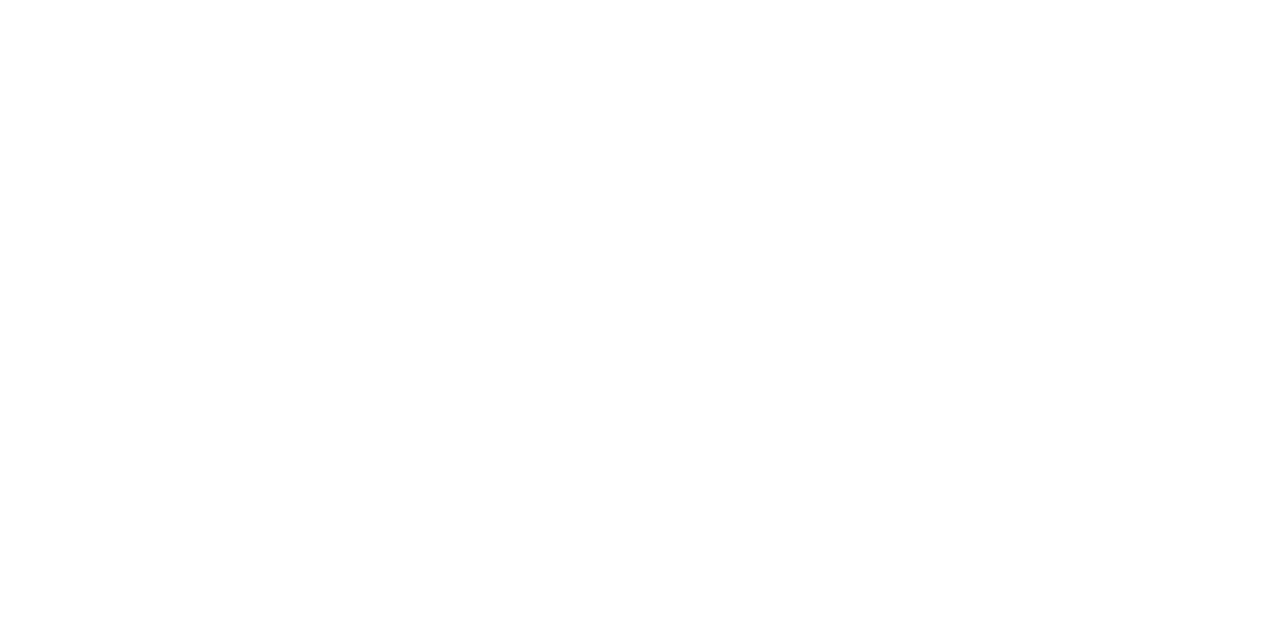
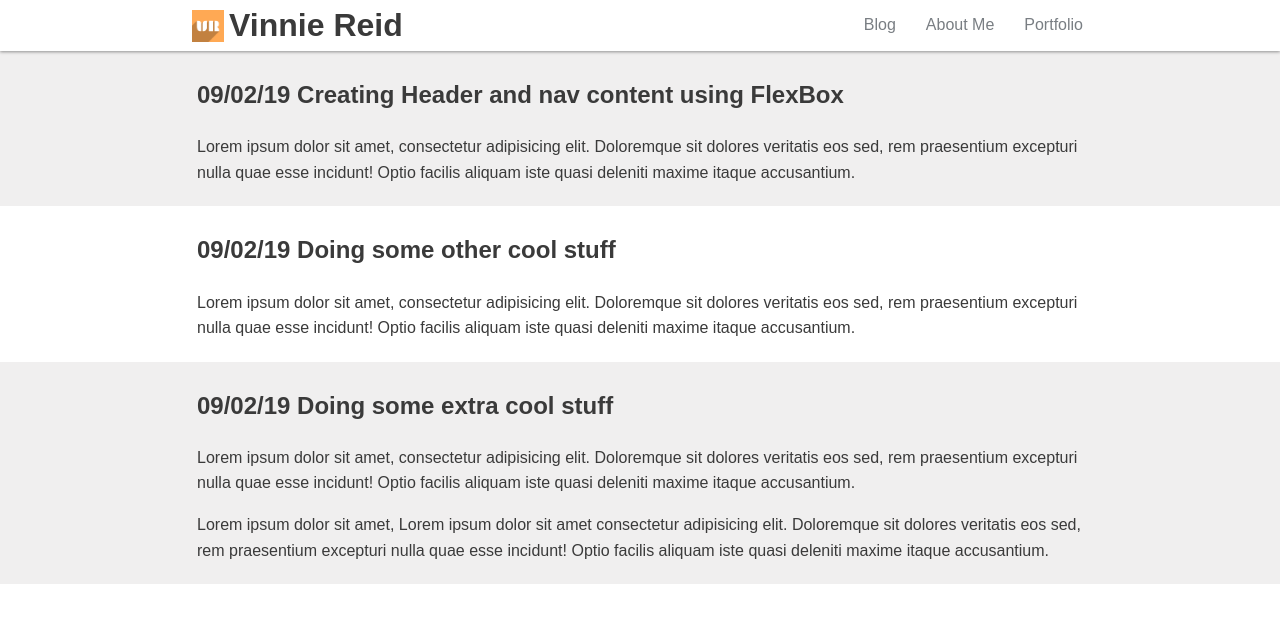
Before and after one commit to reidvr/reidvr.github.io, a plain HTML site: page index.html in a window 1280 px wide. Drawn offline with Linux system fonts and the light colour scheme.

Commit message:
Add responsive header/navigation I have also added images associated with this

```diff
--- a/index.html
+++ b/index.html
@@ -1,13 +1,68 @@
 <!doctype html>
 <html>
+
 <head>
-<title>Vinnie's blog</title>
-<meta name="description" content="My blog">
-<meta name="keywords" content="blog">
-<link href="styles/main.css" rel="stylesheet" type="text/css" />
+    <title>Vinnie's blog</title>
+    <meta name="description" content="My blog">
+    <meta name="keywords" content="blog">
+    <link href="styles/normalize.css" rel="stylesheet" type="text/css" />
+    <link href="styles/main.css" rel="stylesheet" type="text/css" />
 
 </head>
+
 <body>
+    <header class="header-container">
+        <div class="header-content">
+            <a class="site-logo header-item" href="#" >
+                    <img src="images/VR_Logo.gif" alt="Site logo"/>
+                    <h1 class="header-title"> Vinnie Reid</h1>
+            </a>
+
+            <nav class="header-item">
+                <ul class="header-nav">
+                    <li ><a class="header-nav-item" href="#">Blog</a></li>
+                    <li ><a class="header-nav-item" href="#">About Me</a></li>
+                    <li ><a class="header-nav-item" href="#">Portfolio</a></li>
+
+                </ul>
+
+            </nav>
+        </div>
+    </header>
+    <div class="spacer">
+
+        </div>
+    <main class="main-container">
+        <div class="section-container section-bg-grey">
+            <section class=" section-content">
+            <article>
+            <h2>09/02/19 Creating Header and nav content using FlexBox</h2>
+            <p>Lorem ipsum dolor sit amet, consectetur adipisicing elit. Doloremque sit dolores veritatis eos sed, rem praesentium excepturi nulla quae esse incidunt! Optio facilis aliquam iste quasi deleniti maxime itaque accusantium.</p>
+            </article>
+
+            </section>
+        </div>
+        <div class="section-container">
+            <section class=" section-content">
+                    <article>
+                            <h2>09/02/19 Doing some other cool stuff</h2>
+                            <p>Lorem ipsum dolor sit amet, consectetur adipisicing elit. Doloremque sit dolores veritatis eos sed, rem praesentium excepturi nulla quae esse incidunt! Optio facilis aliquam iste quasi deleniti maxime itaque accusantium.</p>
+                            </article>
+            </section>
+        </div>
+        <div class="section-container section-bg-grey">
+                <section class=" section-content">
+                <article>
+                <h2>09/02/19 Doing some extra cool stuff</h2>
+                <p>Lorem ipsum dolor sit amet, consectetur adipisicing elit. Doloremque sit dolores veritatis eos sed, rem praesentium excepturi nulla quae esse incidunt! Optio facilis aliquam iste quasi deleniti maxime itaque accusantium.</p>
+                <p>Lorem ipsum dolor sit amet, Lorem ipsum dolor sit amet  consectetur adipisicing elit. Doloremque sit dolores veritatis eos sed, rem praesentium excepturi nulla quae esse incidunt! Optio facilis aliquam iste quasi deleniti maxime itaque accusantium.</p>
+
+            </article>
+
+                </section>
+            </div>
+    </main>
 
 </body>
+
 </html>
--- a/styles/main.css
+++ b/styles/main.css
@@ -0,0 +1,158 @@
+
+/* =================================
+  Globals
+==================================== */
+*,
+*::before,
+*::after {
+  box-sizing: border-box;
+  /* border: 2px solid rgb(226, 1, 1);
+  border-style: dashed; */
+}
+
+/* =================================
+  Base Element Styles
+==================================== */
+body {
+
+	line-height: 1.6;
+  color: #3a3a3a;
+  font-family: Arial, Helvetica, sans-serif;
+
+}
+
+a {
+  color: #3a3a3a;
+  text-decoration: none;
+}
+
+ul, li{
+    margin: 0;
+    padding: 0;
+    list-style-type: none;
+}
+
+/* =================================
+  Base Layout Styles
+==================================== */
+
+.header-container{
+  background:white;
+
+
+}
+
+.header-content{
+  text-align: center;
+  display: flex;
+  flex-direction: column;
+  padding-bottom: 40px;
+  width:90%;
+  margin:auto;
+}
+
+.header-item{
+
+}
+
+.site-logo{
+
+  display: flex;
+  align-items: center;
+  justify-content:center;
+}
+
+.site-logo img{
+  height: 2em;
+  margin-right: 5px;
+}
+
+
+.header-title{
+
+}
+
+.header-nav{
+
+  display: flex;
+  flex-direction: column;
+  -ms-flex-align: center;
+
+}
+
+.header-nav-item{
+  padding: 5px;
+  color:#797e83;
+
+  border-bottom: solid 1px #ebecec;
+  display: block;
+}
+
+
+.header-nav-item:hover{
+  color: #0b0b0b;
+  border-bottom: solid 1px #ffa954;
+}
+
+
+.section-bg-grey{
+  background: #f0efef;
+}
+
+.section-content{
+  margin: auto;
+  padding: 5px;
+  width:90%;
+}
+
+@media(min-width:769px){
+
+  .header-container{
+    z-index:10;
+    box-shadow: 0px 1px 3px rgba(0, 0, 0, 0.4);
+    position: fixed;
+    width:100%;
+  }
+  .header-content{
+    flex-direction: row;
+    align-items: center;
+    justify-content: flex-end;
+    width:70%;
+    padding:0;
+  }
+
+  .site-logo{
+    margin-right: Auto;
+  }
+  .site-logo h1{
+    padding:0;
+    margin:0;
+  }
+
+  .header-nav{
+    flex-direction: row;
+  }
+
+  .header-nav-item{
+    border-bottom-color:transparent;
+    margin-left: 20px;
+    color:#797e83;
+  }
+
+
+
+  .spacer{
+    width: 100%;
+    height: 50.909px;
+  }
+
+  .main-container{
+
+  }
+
+  .section-content{
+    width:70%;
+    max-width: 1060px;
+  }
+
+}
```
Also changed, not shown: images/VR_Logo.gif (added), images/VR_Logo_media.gif (added), images/dog.jpg (added), images/smoke.jpg (added), 1 other file.
